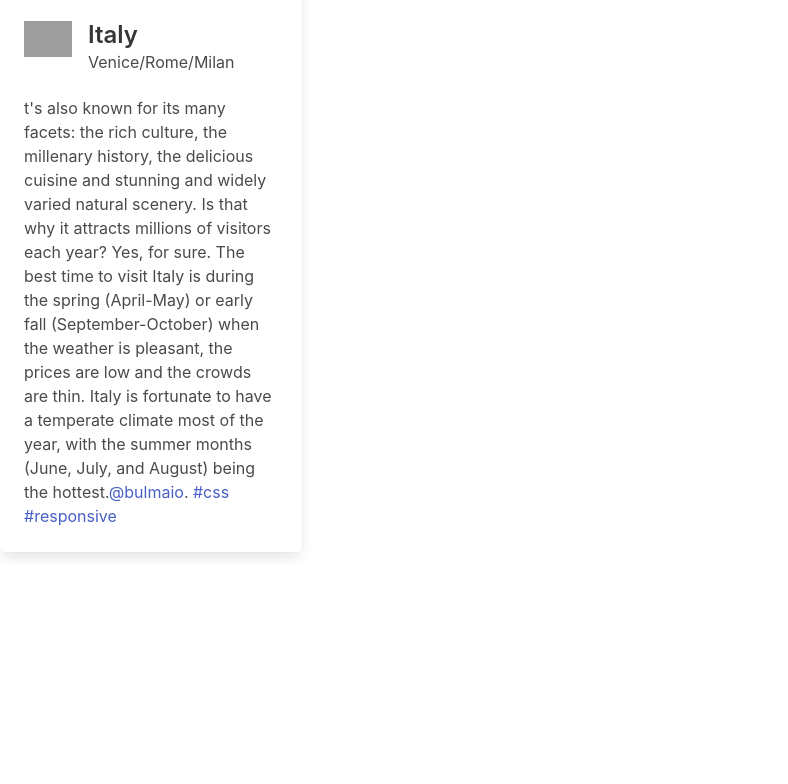
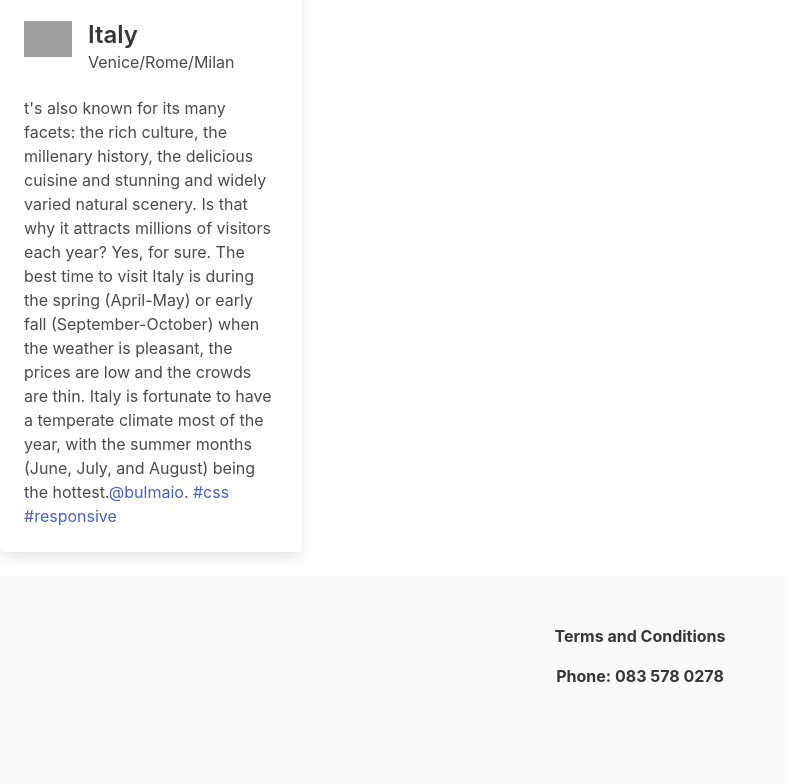
Before and after one commit to Fan/holiday-maker, a plain HTML site: page countries.html in a window 1280 px wide. Shown: the part 1091-1875 px from the top of the page, without its empty margins (0-788 px from the left). Before the commit the page ends 1655 px from the top, so only its background shows below. Drawn offline with nearby package versions, Linux system fonts and the light colour scheme; grey boxes are pictures that could not be loaded.

Commit message:
added footer to all pages

```diff
--- a/countries.html
+++ b/countries.html
@@ -159,4 +159,14 @@
       </div>
     </div>
   </body>
+  <footer class="footer">
+    <div class="content has-text-centered">
+      <p>
+        <strong>Terms and Conditions</strong>
+      </p>
+      <p>
+        <strong>Phone: 083 578 0278</strong>
+      </p>
+    </div>
+  </footer>
 </html>
```
Also changed, not shown: contact.html (+10 -0 lines), ireland.html (+10 -0 lines), regions.html (+10 -0 lines).
